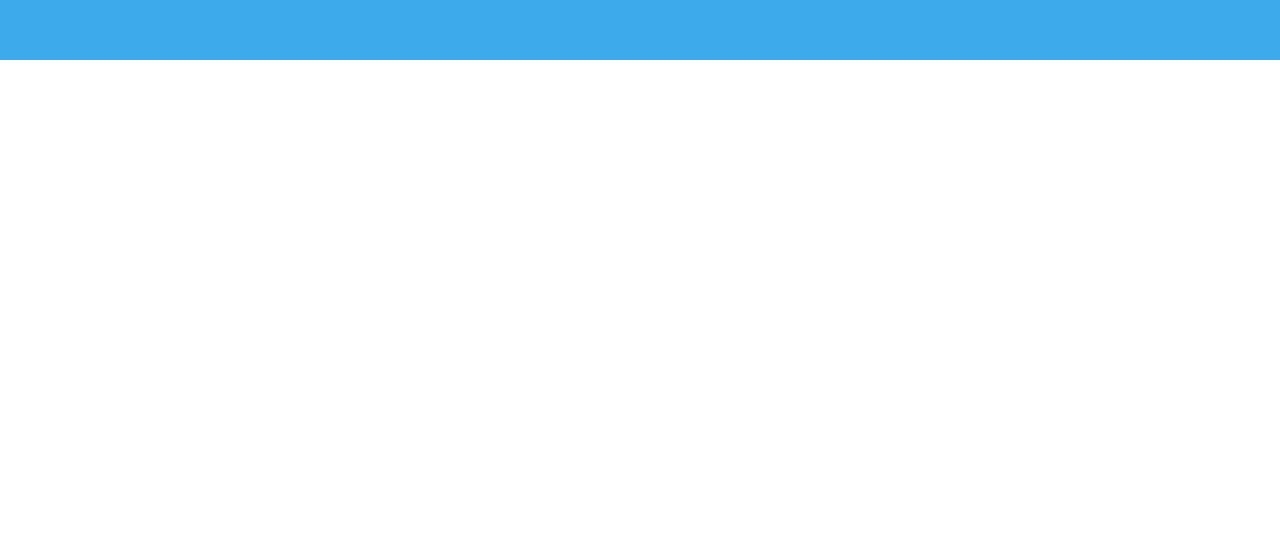
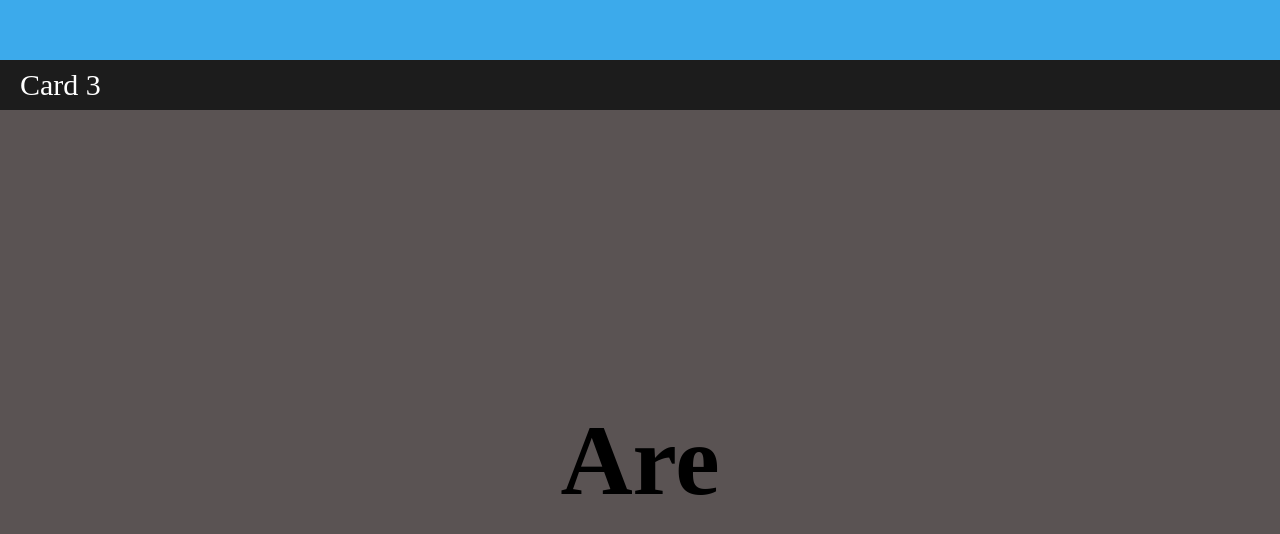
Before and after one commit to Prabath159753/Web_Inclass_Assignments, a plain HTML site: page CSS/Assignment_4/index.html in a window 1280 px wide. Shown: the part 1540-2074 px from the top of the page. Before the commit the page ends 1600 px from the top, so only its background shows below. Drawn offline with Linux system fonts and the light colour scheme.

Commit message:
Assignment 4 = card 3

```diff
--- a/CSS/Assignment_4/assets/css/style.css
+++ b/CSS/Assignment_4/assets/css/style.css
@@ -81,3 +81,40 @@ body > section:nth-child(2) > div:nth-child(2) > p {
     font-weight: 600;
     font-family: serif;
 }
+
+/* -- card 3 -- */
+body > section:nth-child(3) {
+    position: relative;
+    height: 100vh;
+    background: #5a5353;
+}
+
+body > section:nth-child(3) > div:nth-child(1) {
+    position: sticky;
+    top: 0;
+    height: 50px;
+    background: #1c1c1c;
+}
+
+body > section:nth-child(3) > div:nth-child(1) > p {
+    position: absolute;
+    font-size: 30px;
+    color: white;
+    left: 20px;
+    top: 50%;
+    font-family: serif;
+    transform: translate(0, -50%);
+}
+
+body > section:nth-child(3) > div:nth-child(2) {
+    position: absolute;
+    left: 50%;
+    top: 50%;
+    transform: translate(-50%, -50%);
+}
+
+body > section:nth-child(3) > div:nth-child(2) > p {
+    font-size: 100px;
+    font-weight: 600;
+    font-family: serif;
+}
--- a/CSS/Assignment_4/index.html
+++ b/CSS/Assignment_4/index.html
@@ -26,8 +26,17 @@
     <div>
         <p>Card 2</p>
     </div>
-    <div class="content">
+    <div>
         <p>How</p>
+    </div>
+</section>
+
+<section>
+    <div>
+        <p>Card 3</p>
+    </div>
+    <div>
+        <p>Are</p>
     </div>
 </section>
 
```
